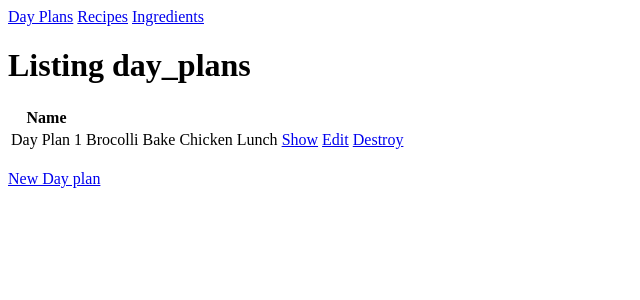
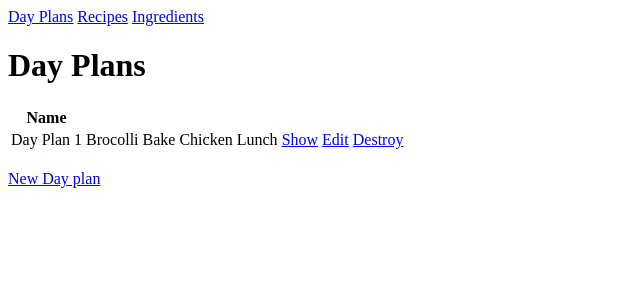
Before and after one commit to hfaulds/food-macro-calculator, a Rails app: page /day_plans in a window 1280 px wide. Shown: the top 300 px of the page, without its empty margins (0-640 px from the left). Run offline with Rails 7, Linux system fonts and the light colour scheme; data comes from the database, SQL or seed files in the repository; some libraries are stand-ins or nearby versions.

Commit message:
update index titles

```diff
--- a/app/views/day_plans/index.html.haml
+++ b/app/views/day_plans/index.html.haml
@@ -1,4 +1,4 @@
-%h1 Listing day_plans
+%h1 Day Plans
 
 %table
   %thead
--- a/app/views/ingredients/index.html.haml
+++ b/app/views/ingredients/index.html.haml
@@ -1,5 +1,5 @@
 %p#notice= notice
-%h1 Listing Ingredients
+%h1 Ingredients
 %table
   %thead
     %tr
--- a/app/views/recipes/index.html.haml
+++ b/app/views/recipes/index.html.haml
@@ -1,5 +1,5 @@
 %p#notice= notice
-%h1 Listing Recipes
+%h1 Recipes
 %table
   %thead
     %tr
```
